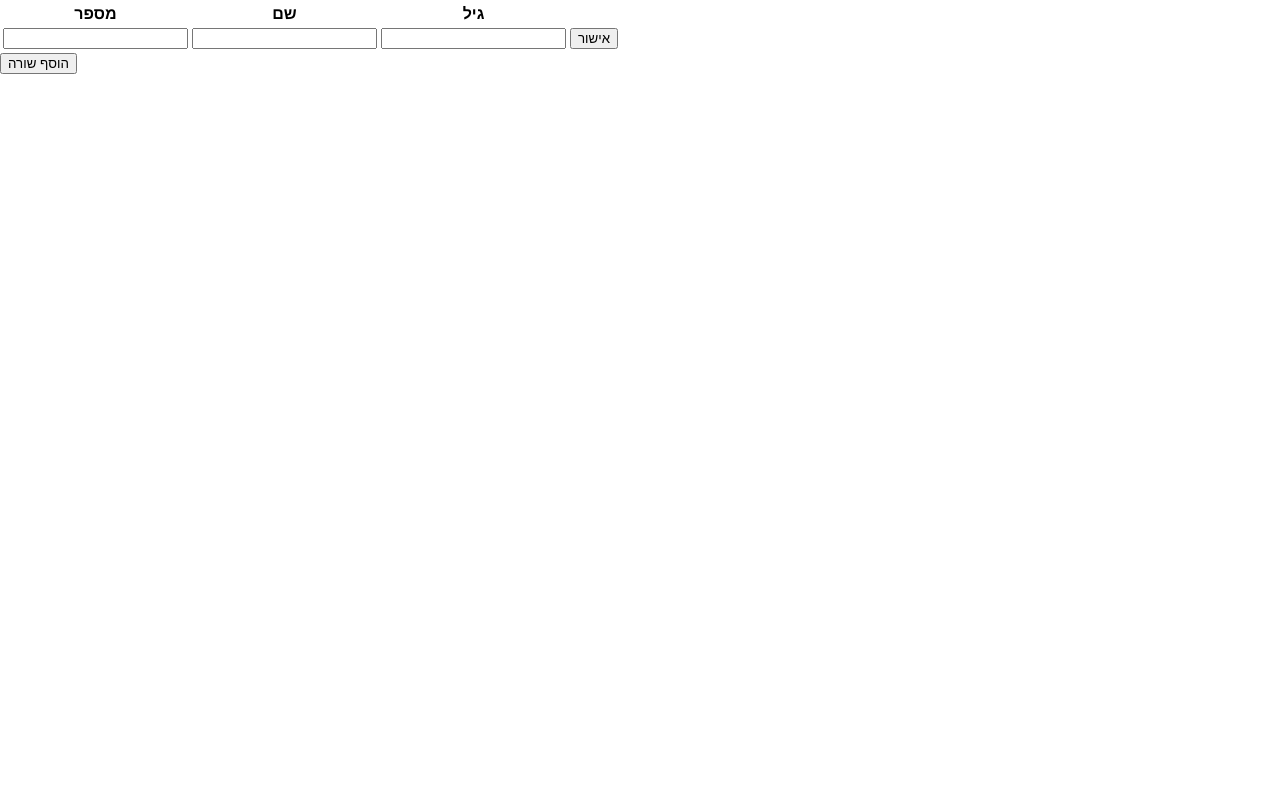
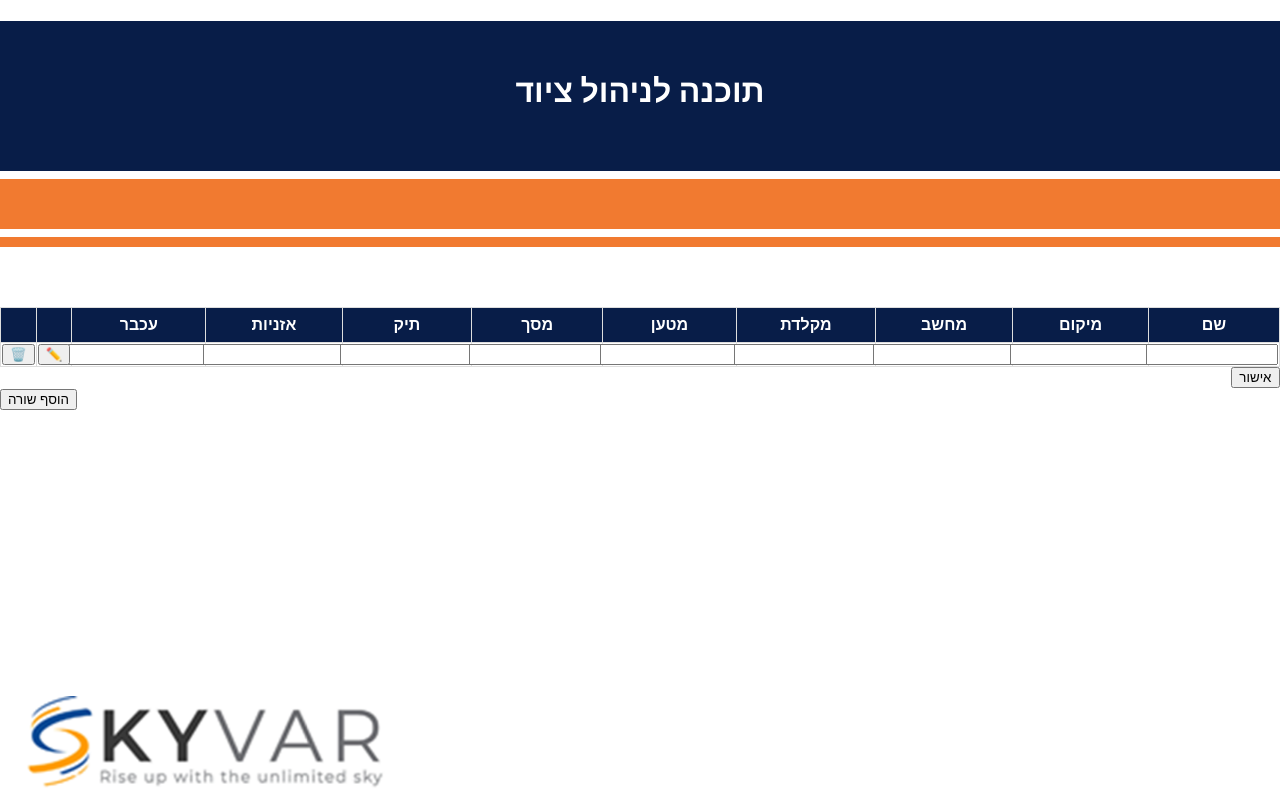
Before and after one commit to ChaniRozenberg1/management-equipment, a React (Create React App) app in the folder client/: page / in a window 1280 px wide. Both pictures are taken after a click on the button "הוסף שורה". Built offline with nearby package versions, Linux system fonts and the light colour scheme.

Commit message:
➕ start write the client side

```diff
--- a/client/src/App.css
+++ b/client/src/App.css
@@ -14,7 +14,7 @@
 }
 
 .App-header {
-  background-color: #282c34;
+  background-color: #081d48;
   min-height: 100vh;
   display: flex;
   flex-direction: column;
@@ -25,7 +25,7 @@
 }
 
 .App-link {
-  color: #61dafb;
+  color: #f17a30;
 }
 
 @keyframes App-logo-spin {
--- /dev/null
+++ b/client/src/components/Equipment.css
@@ -0,0 +1,55 @@
+h1 {
+    color: white;
+    text-align: center;
+    padding-top: 50px
+}
+.all{
+    width: "100%";
+}
+.header {
+    background-color: #081d48;
+    height: 150px;
+    margin-bottom: 8px
+}
+.header2 {
+    background-color: #f17a30;
+    height: 50px;
+    margin-bottom: 8px
+}
+.header3 {
+    background-color: #f17a30;
+    height: 10px;
+    margin-bottom: 60px
+}
+.skyvarImg {
+    position: fixed;
+    bottom: 1px;
+}
+.skyvarImg > img{
+    width: 60%;
+}
+.table  {
+    font-family: Arial, Helvetica, sans-serif;
+    border-collapse: collapse;
+    width: 100%;
+    align-items: center;
+    direction: rtl;
+}
+.table  th {
+     padding: 8px;
+}
+.table  td, .table  th {
+  border: 1px solid #ddd;
+}
+.table  td > input{
+    justify-content: center;
+    align-items: center;
+    width: 100%;
+}
+.table  tr:nth-child(even){background-color: #F2F2F2;}
+.table  tr:hover {background-color: #ddd;}
+.table  th {
+    text-align: center;
+    background-color: #081d48;
+    color: white;
+}
--- a/client/src/components/Equipment.jsx
+++ b/client/src/components/Equipment.jsx
@@ -1,14 +1,30 @@
 import React, { useState } from "react";
+import skyvar from "./skyvar.png"
+import './Equipment.css';
+
 
 function Equipment() {
     const [data, setData] = useState([]);
     const [showForm, setShowForm] = useState(false);
-  const [formData, setFormData] = useState({ name: "", age: "" });
+    const [formData, setFormData] = useState({ name: "", location: "", computer: "", keyboard: "", battery: "", screen: "", bag: "", headphones: "", mouse: "", update: "✏️", delete: "🗑️" });
 
     const addRow = () => {
-    const newRow = { id: data.length + 1, name: formData.name, age: formData.age };
+        const newRow = {
+            name: formData.name,
+            location: formData.location,
+            computer: formData.computer,
+            keyboard: formData.keyboard,
+            battery: formData.battery,
+            screen: formData.screen,
+            bag: formData.bag,
+            headphones: formData.headphones,
+            mouse: formData.mouse,
+            update: formData.update,
+            delete: formData.delete
+
+        };
         setData([...data, newRow]);
-    setFormData({ name: "", age: "" });
+        setFormData({ name: "", location: "", computer: "", keyboard: "", battery: "", screen: "", bag: "", headphones: "", mouse: "", update: "✏️", delete: "🗑️" });
         setShowForm(false);
     };
 
@@ -20,58 +36,101 @@ function Equipment() {
         setShowForm(!showForm);
     };
 
+    const deleteRow = () => {
+        console.log("deleteRow");
+    }
+
+    const updateRow = () => {
+        console.log("updateRow");
+    }
+
     return (
         <div>
-      <table>
+            <div className="all">
+                <div className="header">
+                    <h1>תוכנה לניהול ציוד</h1>
+                </div >
+                <div className="header2"></div>
+                <div className="header3"></div>
+            </div>
+            <table className="table">
                 <thead>
                     <tr>
-            <th>מספר</th>
                         <th>שם</th>
-            <th>גיל</th>
+                        <th>מיקום</th>
+                        <th>מחשב</th>
+                        <th>מקלדת</th>
+                        <th>מטען</th>
+                        <th>מסך</th>
+                        <th>תיק</th>
+                        <th>אזניות</th>
+                        <th>עכבר</th>
+                        <th> </th>
+                        <th> </th>
+
                     </tr>
                 </thead>
                 <tbody>
                     {data.map(item => (
-            <tr key={item.id}>
-              <td>{item.id}</td>
+                        <tr key={item.name}>
                             <td>{item.name}</td>
-              <td>{item.age}</td>
+                            <td>{item.location}</td>
+                            <td>{item.computer}</td>
+                            <td>{item.keyboard}</td>
+                            <td>{item.screen}</td>
+                            <td>{item.battery}</td>
+                            <td>{item.bag}</td>
+                            <td>{item.headphones}</td>
+                            <td>{item.mouse}</td>
+                            <td> <input type="button" name="update" value="✏️" onClick={() => updateRow()}/></td>
+                            <td> <input type="button" name="delete" value="🗑️" onClick={() => deleteRow()}/></td>
                         </tr>
                     ))}
                     {showForm && (
                         <tr>
                             <td>
-                <input
-                  type="text"
-                  name="Id"
-                  value={formData.Id}
-                  onChange={handleInputChange}
-                />
+                                <input type="text" name="name" value={formData.name} onChange={handleInputChange} />
                             </td>
                             <td>
-                <input
-                  type="text"
-                  name="name"
-                  value={formData.name}
-                  onChange={handleInputChange}
-                />
+                                <input type="text" name="location" value={formData.location} onChange={handleInputChange} />
                             </td>
                             <td>
-                <input
-                  type="text"
-                  name="age"
-                  value={formData.age}
-                  onChange={handleInputChange}
-                />
+                                <input type="text" name="computer" value={formData.computer} onChange={handleInputChange} />
                             </td>
                             <td>
-                <button onClick={addRow}>אישור</button>
+                                <input type="text" name="keyboard" value={formData.keyboard} onChange={handleInputChange} />
+                            </td>
+                            <td>
+                                <input type="text" name="screen" value={formData.screen} onChange={handleInputChange} />
+                            </td>
+                            <td>
+                                <input type="text" name="battery" value={formData.battery} onChange={handleInputChange} />
+                            </td>
+                            <td>
+                                <input type="text" name="bag" value={formData.bag} onChange={handleInputChange} />
+                            </td>
+                            <td>
+                                <input type="text" name="headphones" value={formData.headphones} onChange={handleInputChange} />
+                            </td>
+                            <td>
+                                <input type="text" name="mouse" value={formData.mouse} onChange={handleInputChange} />
+                            </td>
+                            <td>
+                                <input type="button" name="update" value="✏️" />
+                            </td>
+                            <td>
+                                <input type="button" name="delete" value="🗑️" />
                             </td>
                         </tr>
                     )}
                 </tbody>
+                <button onClick={addRow}>אישור</button>
             </table>
+
             <button onClick={toggleForm}>הוסף שורה</button>
+            <div className="skyvarImg">
+                <img src={skyvar} alt="logo" />
+            </div>
         </div>
     );
 }
```
Also changed, not shown: client/src/components/code.js (added), client/src/components/skyvar.png (added). Lines whose indentation alone changed are shown as unchanged.
